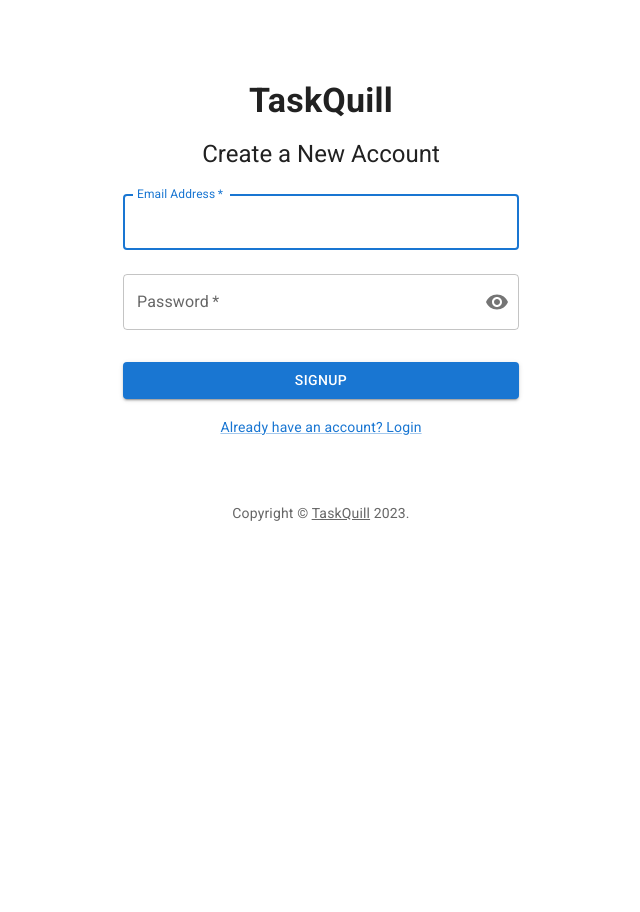
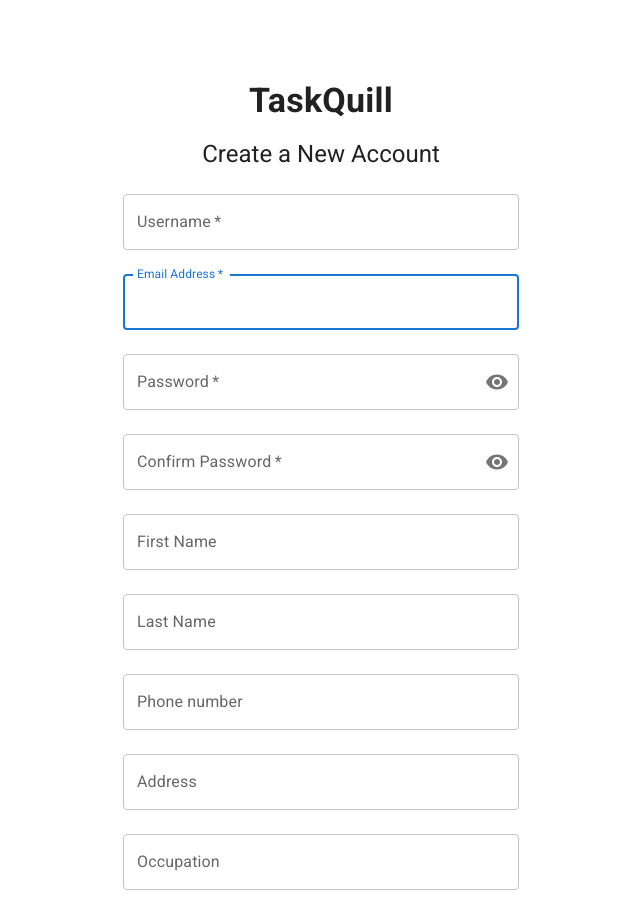
Before and after one commit to abdulbasit1993/TaskQuill-Web-App, a React app: page /signup in a window 1280 px wide. Shown: the top 912 px of the page, without its empty margins (319-959 px from the left). Before the commit the page ends 800 px from the top, so only its background shows below. Built offline with nearby package versions, Linux system fonts and the light colour scheme.

Commit message:
working on signup API integration

```diff
--- a/src/pages/Signup/Signup.js
+++ b/src/pages/Signup/Signup.js
@@ -17,21 +17,97 @@
 import IconButton from "@mui/material/IconButton";
 import Visibility from "@mui/icons-material/Visibility";
 import VisibilityOff from "@mui/icons-material/VisibilityOff";
+import { authService } from "../../services/authService";
+import { toast } from "react-toastify";
+import "react-toastify/dist/ReactToastify.css";
+import Loader from "../../components/Loader/Loader";
 
 const defaultTheme = createTheme();
 
+const emailRegex = /^\w+([\.-]?\w+)*@\w+([\.-]?\w+)*(\.\w{2,3})+$/;
+
 const Signup = () => {
+  const [data, setData] = useState({
+    username: "",
+    email: "",
+    password: "",
+    confirmPassword: "",
+    firstName: "",
+    lastName: "",
+    phone: "",
+    address: "",
+    occupation: "",
+    aboutMe: "",
+  });
+
   const [showPassword, setShowPassword] = useState(false);
+  const [showConfirmPassword, setShowConfirmPassword] = useState(false);
+  const [isLoading, setIsLoading] = useState(false);
 
   const navigate = useNavigate();
+
+  const handleSubmit = (e) => {
+    e.preventDefault();
+    setIsLoading(true);
+
+    let username = data?.username.trim();
+    let email = data?.email.trim();
+    let password = data?.password.trim();
+    let confirmPassword = data?.confirmPassword.trim();
+
+    const dataObj = {
+      username: username,
+      email: email,
+      password: password,
+      firstName: data?.firstName,
+      lastName: data?.lastName,
+      phone: data?.phone,
+      address: data?.address,
+      occupation: data?.occupation,
+      aboutMe: data?.aboutMe,
+    };
+
+    if (!username) {
+      toast("Please enter your username", { type: "error" });
+      setIsLoading(false);
+      return;
+    }
+
+    if (!email) {
+      toast("Please enter your email", { type: "error" });
+      setIsLoading(false);
+      return;
+    }
+
+    if (!email.match(emailRegex)) {
+      toast("Please enter a valid email", { type: "error" });
+      setIsLoading(false);
+      return;
+    }
+
+    if (!password) {
+      toast("Please enter your password", { type: "error" });
+      setIsLoading(false);
+      return;
+    }
+
+    if (password != confirmPassword) {
+      toast("Passwords Do Not Match!", { type: "error" });
+      setIsLoading(false);
+      return;
+    }
+  };
+
+  const handleInputChange = (e) => {
+    setData({ ...data, [e.target.name]: e.target.value });
+  };
 
   const handleClickShowPassword = () => {
     setShowPassword(!showPassword);
   };
 
-  const handleSubmit = (e) => {
-    e.preventDefault();
-    console.log("submit form...");
+  const handleClickShowConfirmPassword = () => {
+    setShowConfirmPassword(!showConfirmPassword);
   };
 
   useEffect(() => {
@@ -65,15 +141,32 @@
             Create a New Account
           </Typography>
 
-          <Box component="form" onSubmit={handleSubmit} sx={{ mt: 1 }}>
+          <Box
+            component="form"
+            onSubmit={handleSubmit}
+            noValidate
+            sx={{ mt: 1 }}
+          >
+            {/* ================= Username Input Field ================= */}
+            <TextField
+              margin="normal"
+              required
+              fullWidth
+              id="username"
+              name="username"
+              label="Username"
+              onChange={handleInputChange}
+            />
+
             {/* ================= Email Input Field ================= */}
             <TextField
               margin="normal"
               required
               fullWidth
               id="email"
+              name="email"
               label="Email Address"
-              name="email"
+              onChange={handleInputChange}
               autoComplete="email"
               autoFocus
             />
@@ -83,10 +176,11 @@
               margin="normal"
               required
               fullWidth
+              id="password"
               name="password"
               label="Password"
+              onChange={handleInputChange}
               type={showPassword ? "text" : "password"}
-              id="password"
               autoComplete="current-password"
               InputProps={{
                 endAdornment: (
@@ -103,21 +197,100 @@
               }}
             />
 
-            {/* ================= Remember me checkbox ================= */}
+            {/* ================= Confirm Password Input Field ================= */}
+            <TextField
+              margin="normal"
+              required
+              fullWidth
+              id="confirm-password"
+              name="confirmPassword"
+              label="Confirm Password"
+              onChange={handleInputChange}
+              type={showConfirmPassword ? "text" : "password"}
+              autoComplete="current-password"
+              InputProps={{
+                endAdornment: (
+                  <InputAdornment position="end">
+                    <IconButton
+                      aria-label="toggle password visibility"
+                      onClick={() => handleClickShowConfirmPassword()}
+                      edge="end"
+                    >
+                      {showConfirmPassword ? <VisibilityOff /> : <Visibility />}
+                    </IconButton>
+                  </InputAdornment>
+                ),
+              }}
+            />
 
-            {/* <FormControlLabel
-              control={<Checkbox value="remember" color="primary" />}
-              label="Remember me"
-            /> */}
+            {/* ================= First Name Input Field ================= */}
+            <TextField
+              margin="normal"
+              fullWidth
+              id="firstName"
+              name="firstName"
+              label="First Name"
+              onChange={handleInputChange}
+            />
 
-            {/* ================= Login button ================= */}
+            {/* ================= Last Name Input Field ================= */}
+            <TextField
+              margin="normal"
+              fullWidth
+              id="lastName"
+              name="lastName"
+              label="Last Name"
+              onChange={handleInputChange}
+            />
+
+            {/* ================= Phone Input Field ================= */}
+            <TextField
+              margin="normal"
+              fullWidth
+              id="phone"
+              name="phone"
+              label="Phone number"
+              onChange={handleInputChange}
+            />
+
+            {/* ================= Address Input Field ================= */}
+            <TextField
+              margin="normal"
+              fullWidth
+              id="address"
+              name="address"
+              label="Address"
+              onChange={handleInputChange}
+            />
+
+            {/* ================= Occupation Input Field ================= */}
+            <TextField
+              margin="normal"
+              fullWidth
+              id="occupation"
+              name="occupation"
+              label="Occupation"
+              onChange={handleInputChange}
+            />
+
+            {/* ================= About Me Input Field ================= */}
+            <TextField
+              margin="normal"
+              fullWidth
+              id="aboutMe"
+              name="aboutMe"
+              label="About Me"
+              onChange={handleInputChange}
+            />
+
+            {/* ================= Signup button ================= */}
             <Button
               type="submit"
               fullWidth
               variant="contained"
               sx={{ mt: 3, mb: 2 }}
             >
-              Signup
+              Sign up
             </Button>
 
             <Grid container justifyContent="center" alignItems="center">
```
